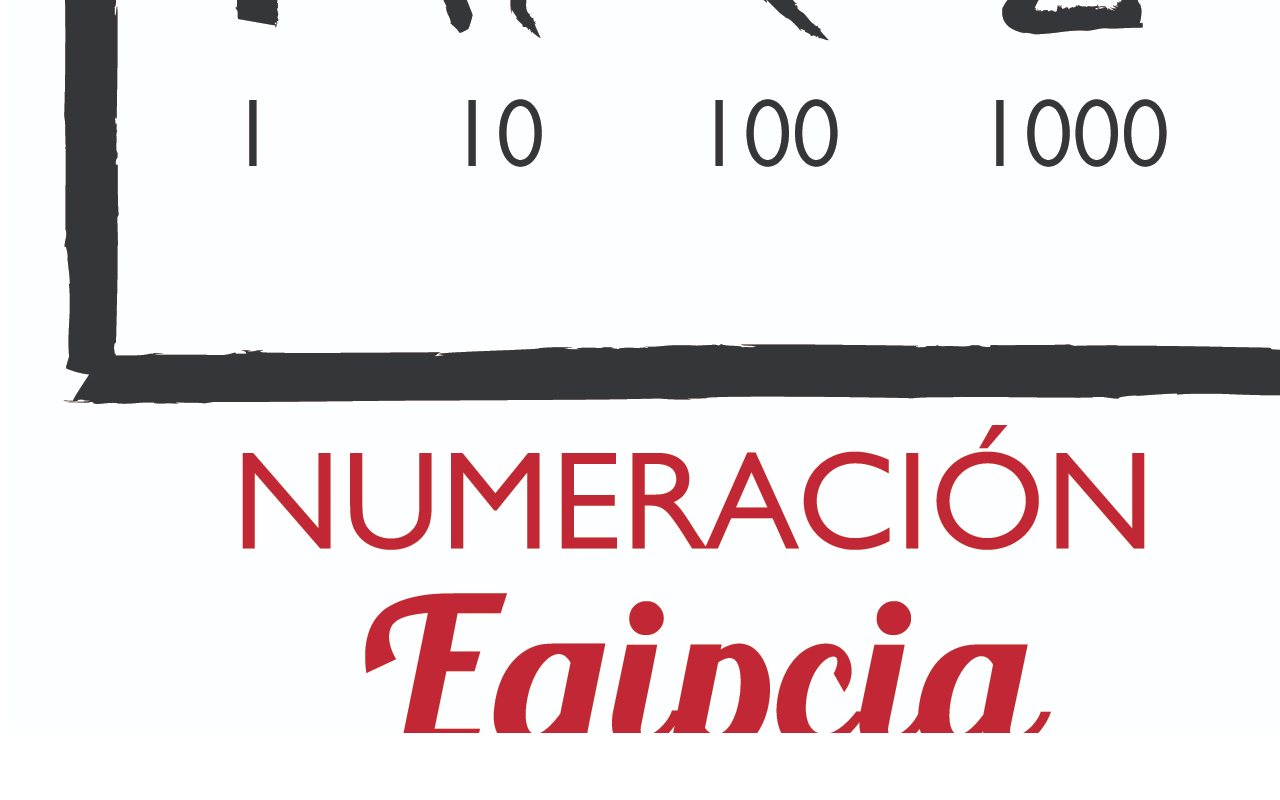
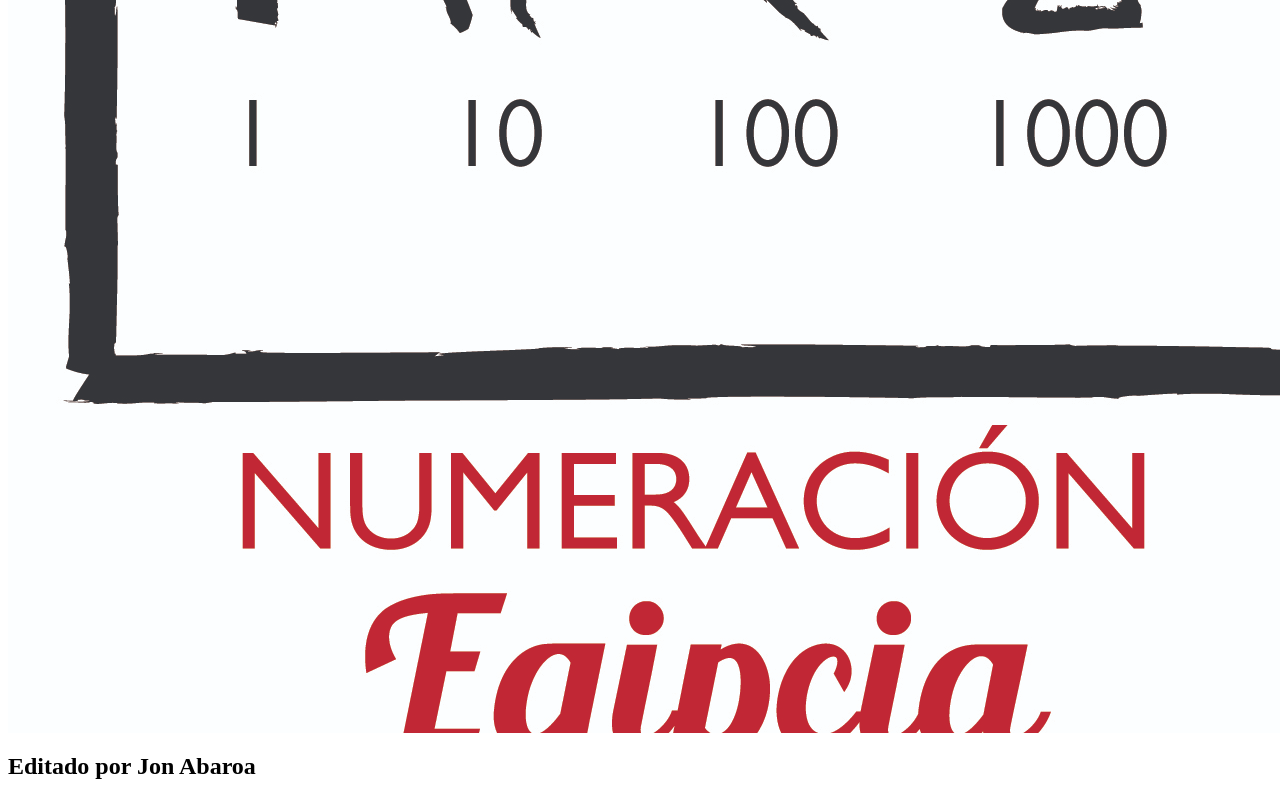
Before and after one commit to JonAbaroa/proyecto_bootstrap, a plain HTML site: page index.html in a window 1280 px wide. Shown: the part 1845-2645 px from the top of the page. Before the commit the page ends 2586 px from the top, so only its background shows below. Drawn offline with Linux system fonts and the light colour scheme.

```diff
--- a/index.html
+++ b/index.html
@@ -8,6 +8,7 @@
         <h1> Archivo HTML de prueba de Jon Abaroa</h1>
         <img src="img/img1_awakelab.jpg">
         <img src="img/img2_awakelab.jpg">
+        <h2> Editado por Jon Abaroa</h2>
     </body>
 
 </html>
```
